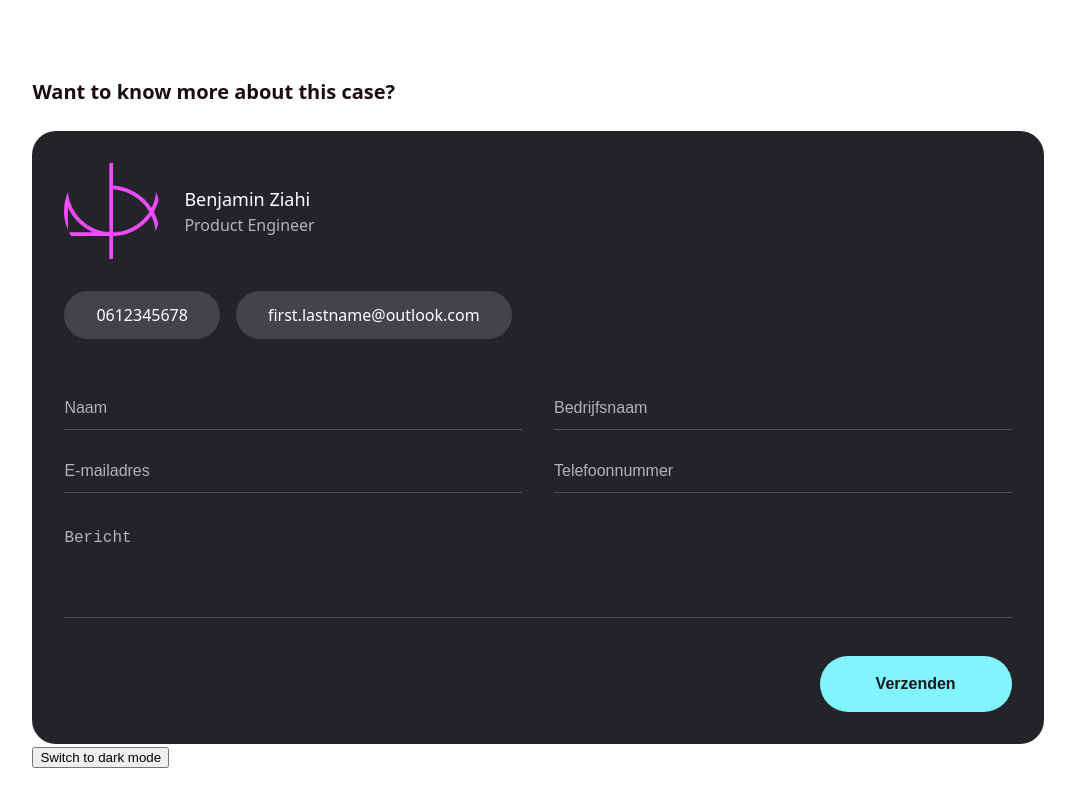
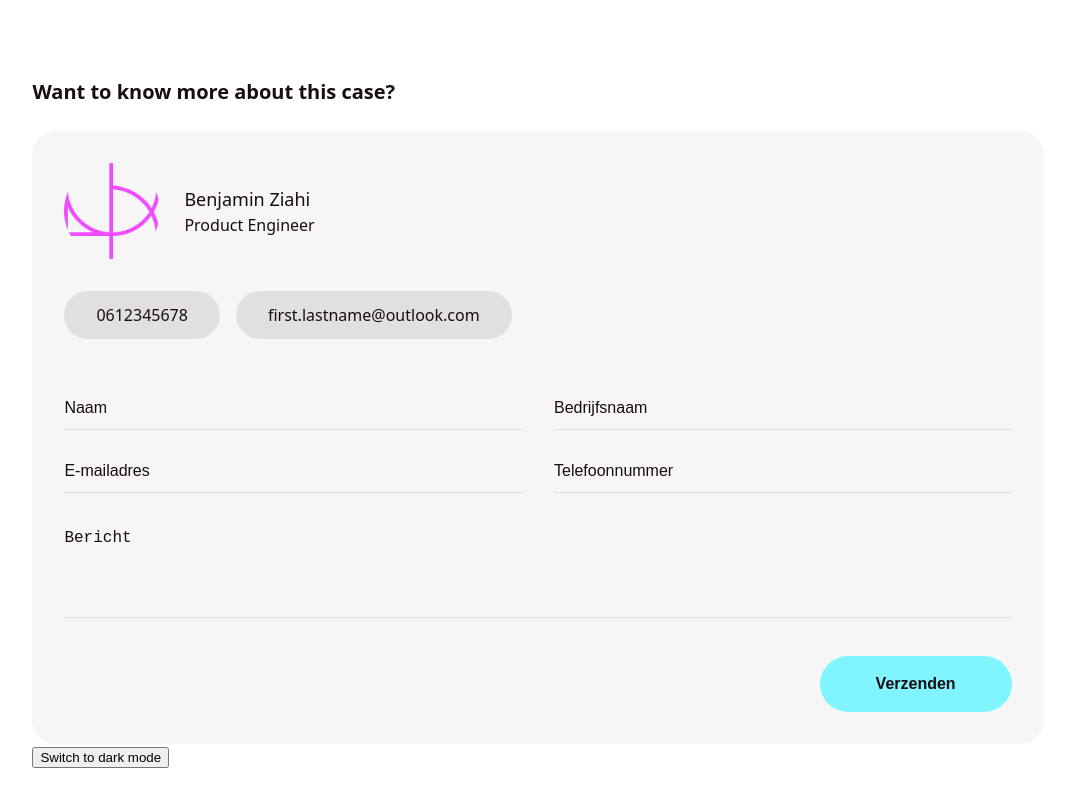
Before and after one commit to aboutbenjamin/my-portfolio, a React (Vite) app: page /#/case/1 in a window 1280 px wide. Shown: the part 3509-4309 px from the top of the page, without its empty margins (102-1177 px from the left). Built offline with nearby package versions, Linux system fonts and the light colour scheme.

Commit message:
Refactor CSS variables in Contact module for consistency; update ThemeProvider to format CSS variable names

```diff
--- a/src/components/contact/Contact.module.css
+++ b/src/components/contact/Contact.module.css
@@ -7,7 +7,7 @@
   font-size: 1.25rem;
   font-weight: 600;
   margin-bottom: 1.5rem;
-  color: var(--color-foreground, #fff);
+  color: var(--color-foreground);
 }
 
 @media (min-width: 1536px) {
@@ -18,8 +18,8 @@
 }
 
 .contactCard {
-  background: var(--color-contact-card-bg, #23232a);
-  color: var(--color-contact-card-text, #fff);
+  background: var(--color-contact-card-bg);
+  color: var(--color-contact-card-text);
   border-radius: 1.5rem;
   padding: 2rem;
   display: flex;
@@ -58,13 +58,13 @@
 }
 
 .name {
-  color: #fff;
+  color: var(--color-contact-card-text);
   font-size: 1.125rem;
   font-weight: 500;
 }
 
 .role {
-  color: #b3b3b3;
+  color: var(--color-foreground);
   font-size: 1rem;
 }
 
@@ -88,8 +88,8 @@
   height: 3rem;
   padding: 0 2rem;
   border-radius: 9999px;
-  background: rgba(255, 255, 255, 0.15);
-  color: #fff;
+  background: var(--color-border);
+  color: var(--color-foreground);
   font-size: 1rem;
   font-weight: 500;
   text-decoration: none;
@@ -99,8 +99,8 @@
 
 .actionBtn:hover,
 .actionBtn:focus {
-  background: #fff;
-  color: #18181b;
+  background: var(--color-background);
+  color: var(--color-foreground);
 }
 
 .formWrapper {
@@ -121,8 +121,8 @@
   width: 100%;
   background: transparent;
   border: none;
-  border-bottom: 1px solid rgba(255, 255, 255, 0.2);
-  color: #fff;
+  border-bottom: 1px solid var(--color-border);
+  color: var(--color-contact-card-text);
   font-size: 1rem;
   padding: 0.75rem 0;
   outline: none;
@@ -131,12 +131,12 @@
 
 .input::placeholder,
 .textarea::placeholder {
-  color: #b3b3b3;
+  color: var(--color-foreground);
 }
 
 .input:focus,
 .textarea:focus {
-  border-bottom: 1px solid var(--color-primary, #80f4ff);
+  border-bottom: 1px solid var(--color-primary);
 }
 
 .textarea {
@@ -156,8 +156,8 @@
   width: 12rem;
   height: 3.5rem;
   border-radius: 9999px;
-  background: var(--color-primary, #80f4ff);
-  color: #18181b;
+  background: var(--color-primary);
+  color: #1a0d0d;
   font-size: 1rem;
   font-weight: 600;
   border: none;
@@ -167,7 +167,7 @@
 
 .submitBtn:hover,
 .submitBtn:focus {
-  background: #5fd8e6;
+  background: var(--color-secondary);
 }
 
 .formGrid {
--- a/src/index.css
+++ b/src/index.css
@@ -1,3 +1,5 @@
+@import "./theme/variables.css";
+
 :root {
   font-family: system-ui, Avenir, Helvetica, Arial, sans-serif;
   line-height: 1.5;
--- a/src/theme/ThemeProvider.tsx
+++ b/src/theme/ThemeProvider.tsx
@@ -27,7 +27,8 @@ export function ThemeProvider({ children }: { children: React.ReactNode }) {
     localStorage.setItem("theme", mode);
     const theme = mode === "dark" ? darkTheme : lightTheme;
     for (const [key, value] of Object.entries(theme.colors)) {
-      document.documentElement.style.setProperty(`--color-${key}`, value);
+      const cssVar = `--color-${key.replace(/([A-Z])/g, "-$1").toLowerCase()}`;
+      document.documentElement.style.setProperty(cssVar, value);
     }
     for (const [key, value] of Object.entries(theme.spacing)) {
       document.documentElement.style.setProperty(`--spacing-${key}`, value);
```
